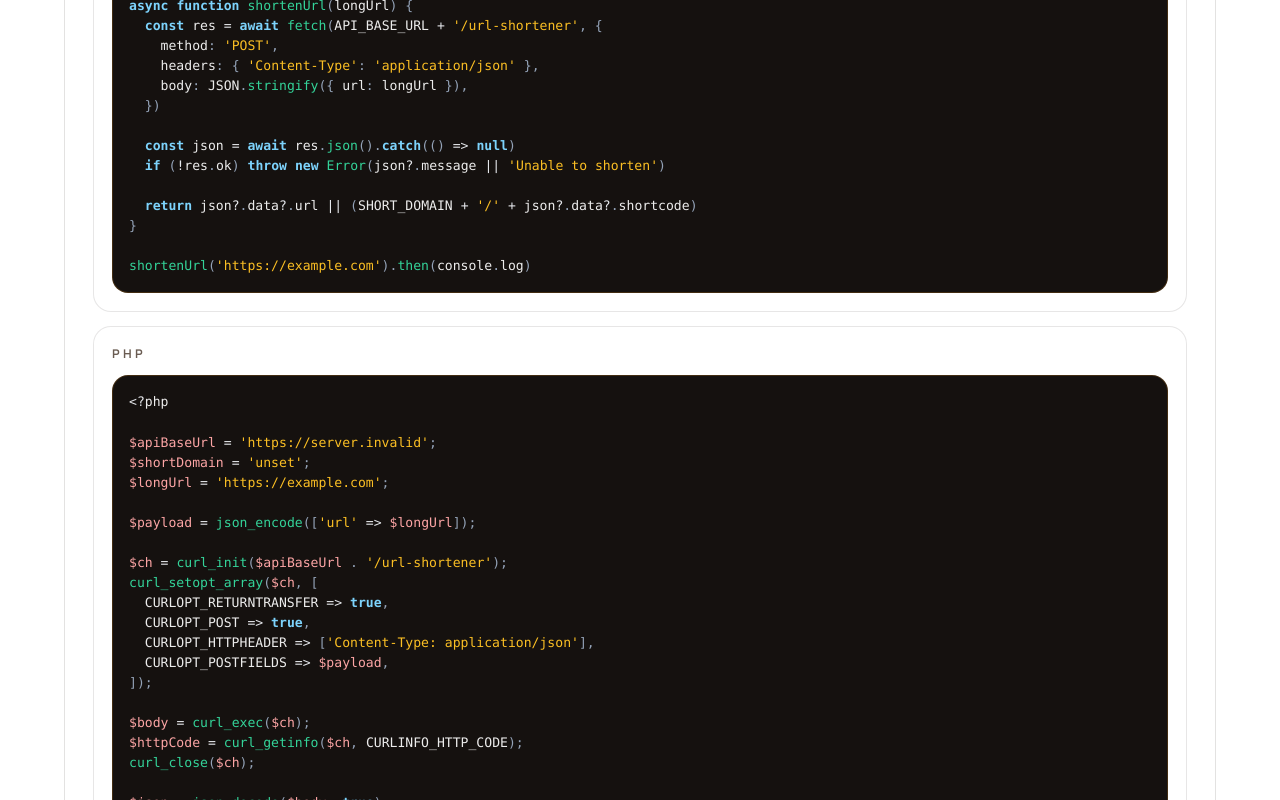
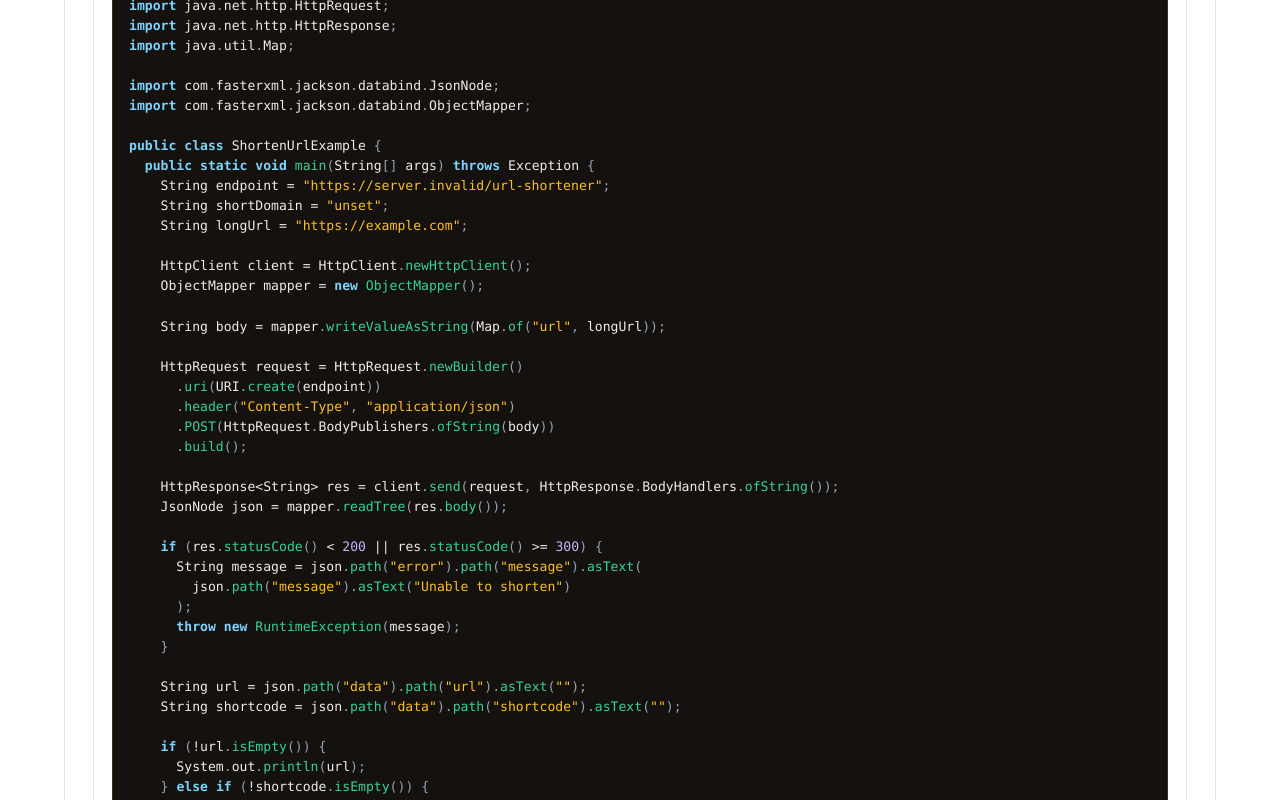
Before and after one commit to thecompstudguy/url-shortener-fe, a React (Vite) app: page / in a window 1280 px wide. Shown: the part 2200-3000 px from the top of the page. Built offline with nearby package versions, Linux system fonts and the light colour scheme; no server answers.

Commit message:
chore(api-guide): reorder samples (curl first, Java second)

```diff
--- a/src/App.tsx
+++ b/src/App.tsx
@@ -69,7 +69,7 @@ const requestShortUrl = async (targetUrl: string): Promise<string> => {
   throw new Error('Missing short URL')
 }
 
-type CodeLanguage = 'bash' | 'javascript' | 'php' | 'json'
+type CodeLanguage = 'bash' | 'javascript' | 'php' | 'java' | 'json'
 
 type CodeTokenType =
   | 'text'
@@ -121,6 +121,60 @@ const PHP_KEYWORDS = new Set([
   'try',
 ])
 
+const JAVA_KEYWORDS = new Set([
+  'abstract',
+  'boolean',
+  'break',
+  'byte',
+  'case',
+  'catch',
+  'char',
+  'class',
+  'const',
+  'continue',
+  'default',
+  'do',
+  'double',
+  'else',
+  'enum',
+  'extends',
+  'false',
+  'final',
+  'finally',
+  'float',
+  'for',
+  'if',
+  'implements',
+  'import',
+  'instanceof',
+  'int',
+  'interface',
+  'long',
+  'native',
+  'new',
+  'null',
+  'package',
+  'private',
+  'protected',
+  'public',
+  'return',
+  'short',
+  'static',
+  'strictfp',
+  'super',
+  'switch',
+  'synchronized',
+  'this',
+  'throw',
+  'throws',
+  'transient',
+  'true',
+  'try',
+  'void',
+  'volatile',
+  'while',
+])
+
 const CURL_KEYWORDS = new Set(['curl', 'GET', 'POST', 'PUT', 'PATCH', 'DELETE'])
 
 const isDigit = (char: string) => char >= '0' && char <= '9'
@@ -161,11 +215,11 @@ const tokenizeCode = (code: string, language: CodeLanguage): CodeToken[] => {
     const char = code[index]
 
     const isLineCommentStart =
-      (language === 'javascript' || language === 'php') &&
+      (language === 'javascript' || language === 'php' || language === 'java') &&
       char === '/' &&
       code[index + 1] === '/'
     const isBlockCommentStart =
-      (language === 'javascript' || language === 'php') &&
+      (language === 'javascript' || language === 'php' || language === 'java') &&
       char === '/' &&
       code[index + 1] === '*'
 
@@ -281,6 +335,12 @@ const tokenizeCode = (code: string, language: CodeLanguage): CodeToken[] => {
       }
 
       if (language === 'php' && PHP_KEYWORDS.has(word)) {
+        push('keyword', word)
+        index = end
+        continue
+      }
+
+      if (language === 'java' && JAVA_KEYWORDS.has(word)) {
         push('keyword', word)
         index = end
         continue
@@ -459,6 +519,56 @@ function App() {
   const normalizedApiBaseUrl = normalizeBase(API_BASE_URL)
   const normalizedShortDomain = normalizeBase(SHORT_DOMAIN)
   const createUrlEndpoint = `${normalizedApiBaseUrl}/url-shortener`
+
+  const javaExample = `// Java 11+ (HttpClient). JSON parsing uses Jackson (jackson-databind).
+import java.net.URI;
+import java.net.http.HttpClient;
+import java.net.http.HttpRequest;
+import java.net.http.HttpResponse;
+import java.util.Map;
+
+import com.fasterxml.jackson.databind.JsonNode;
+import com.fasterxml.jackson.databind.ObjectMapper;
+
+public class ShortenUrlExample {
+  public static void main(String[] args) throws Exception {
+    String endpoint = "${createUrlEndpoint}";
+    String shortDomain = "${normalizedShortDomain}";
+    String longUrl = "https://example.com";
+
+    HttpClient client = HttpClient.newHttpClient();
+    ObjectMapper mapper = new ObjectMapper();
+
+    String body = mapper.writeValueAsString(Map.of("url", longUrl));
+
+    HttpRequest request = HttpRequest.newBuilder()
+      .uri(URI.create(endpoint))
+      .header("Content-Type", "application/json")
+      .POST(HttpRequest.BodyPublishers.ofString(body))
+      .build();
+
+    HttpResponse<String> res = client.send(request, HttpResponse.BodyHandlers.ofString());
+    JsonNode json = mapper.readTree(res.body());
+
+    if (res.statusCode() < 200 || res.statusCode() >= 300) {
+      String message = json.path("error").path("message").asText(
+        json.path("message").asText("Unable to shorten")
+      );
+      throw new RuntimeException(message);
+    }
+
+    String url = json.path("data").path("url").asText("");
+    String shortcode = json.path("data").path("shortcode").asText("");
+
+    if (!url.isEmpty()) {
+      System.out.println(url);
+    } else if (!shortcode.isEmpty()) {
+      System.out.println(shortDomain + "/" + shortcode);
+    } else {
+      throw new RuntimeException("Missing short URL");
+    }
+  }
+}`
 
   const curlExample = `curl -X POST "${createUrlEndpoint}" \\
   -H "Content-Type: application/json" \\
@@ -799,6 +909,11 @@ echo $short . PHP_EOL;`
           </div>
 
           <div className="api-guide-card">
+            <h3>Java</h3>
+            <CodeBlock code={javaExample} language="java" />
+          </div>
+
+          <div className="api-guide-card">
             <h3>JavaScript</h3>
             <CodeBlock code={javascriptExample} language="javascript" />
           </div>
```
